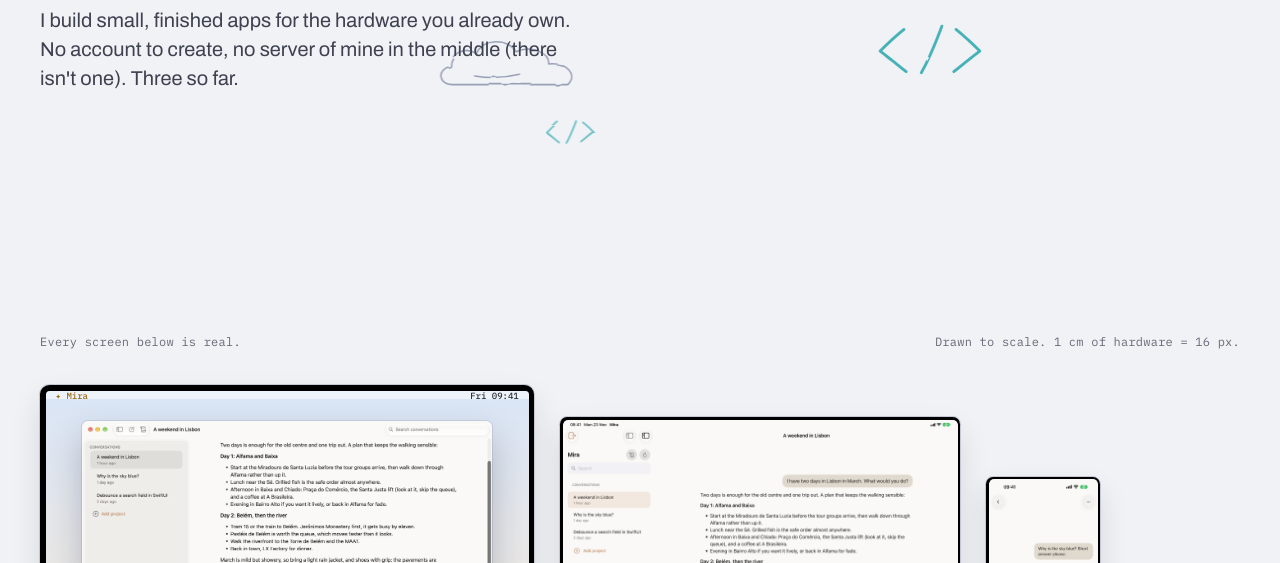
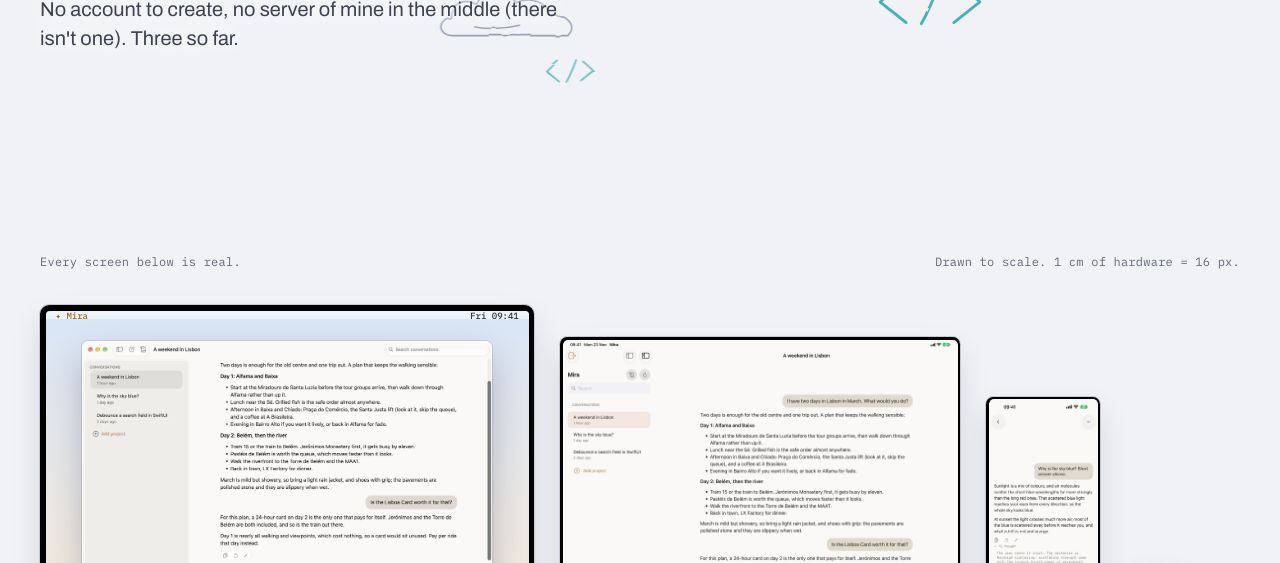
Before and after one commit to mabaeyens/mira-web, a plain HTML site: page index.html in a window 1280 px wide. Shown: the part 427-990 px from the top of the page. Drawn offline with Linux system fonts and the light colour scheme.

Commit message:
Home: shorter hero on tall screens so the devices peek above the fold; halo keeps clouds off the copy

```diff
--- a/assets/home.css
+++ b/assets/home.css
@@ -69,7 +69,7 @@
   @keyframes breathe{0%,100%{transform:scale(1)}50%{transform:scale(1.035)}}
   @media (prefers-reduced-motion:reduce){.cl,.sun{animation:none}.cl{opacity:.9}}
   /* hero: a live dithered pixel field with a pixel-art Mira star */
-  .hero{position:relative;height:720px;overflow:hidden}
+  .hero{position:relative;height:clamp(540px,80vh,720px);overflow:hidden}
   #field{position:absolute;inset:0;width:100%;height:100%;display:block}
   .hero .wrap{height:100%;display:flex;flex-direction:column;justify-content:center;pointer-events:none}
   h1{font-stretch:125%;font-weight:700;font-size:clamp(44px,6.6vw,96px);line-height:.96;letter-spacing:-.035em;max-width:8.6em;margin-top:40px}
@@ -193,6 +193,9 @@
   /* sky stays behind the headline and copy */
   .sky{z-index:0}
   .hero .wrap{z-index:1}
+  /* a halo in the page colour keeps drifting clouds from striking through the copy */
+  .hero h1,.hero p{text-shadow:0 0 6px #F1F2F5,0 0 14px #F1F2F5,0 0 26px #F1F2F5}
+  html[data-theme=dark] .hero h1,html[data-theme=dark] .hero p{text-shadow:0 0 6px #121419,0 0 14px #121419,0 0 26px #121419}
 
   /* floor pixels share the wall's grid: the screen starts one bezel in from the left edge */
   .floor{background-position:calc(var(--px)*.35) 0}
```
